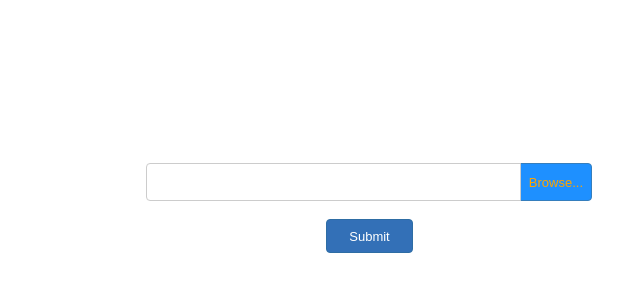
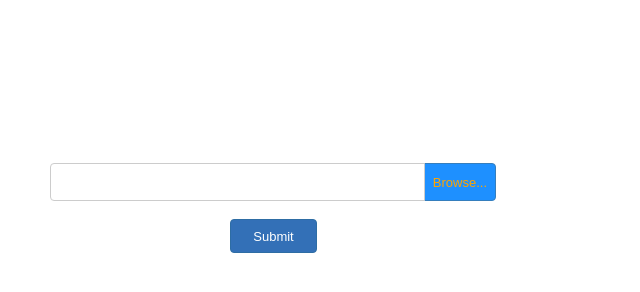
Before and after one commit to JKTypeface/DatabaseShowbizTycoon.github.io, a plain HTML site: page index.html in a window 1280 px wide. Shown: the whole page, without its empty margins (116-756 px from the left). Drawn offline with Linux system fonts and the light colour scheme.

Commit message:
Add files via upload

```diff
--- a/index.html
+++ b/index.html
@@ -20,12 +20,12 @@ $(document).ready(function()
 </head>
 <body>
 
-<div id="FileUpload1" class="input-group" style="position:absolute;left:262px;top:163px;width:446px;height:38px;z-index:1;">
+<div id="FileUpload1" class="input-group" style="position:absolute;left:166px;top:163px;width:446px;height:38px;z-index:1;">
 <input class="form-control" type="text" readonly="">
 <label class="input-group-btn">
 <input type="file" accept=".png" name="FileUpload1" id="FileUpload1-file" style="display:none;" required multiple><span class="btn">Browse...</span>
 </label>
 </div>
-<input type="submit" id="Button1" onclick="document.getElementById('FileUpload1').submit();return false;" name="" value="Submit" style="position:absolute;left:442px;top:219px;width:87px;height:34px;z-index:2;">
+<input type="submit" id="Button1" onclick="document.getElementById('FileUpload1').submit();return false;" name="" value="Submit" style="position:absolute;left:346px;top:219px;width:87px;height:34px;z-index:2;" autofocus>
 </body>
 </html>
```
